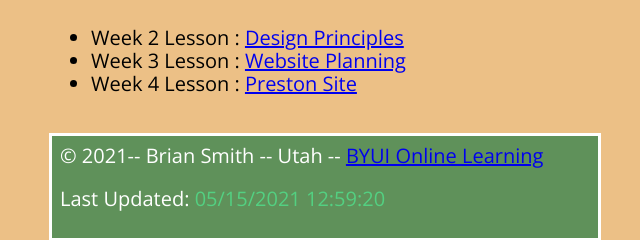
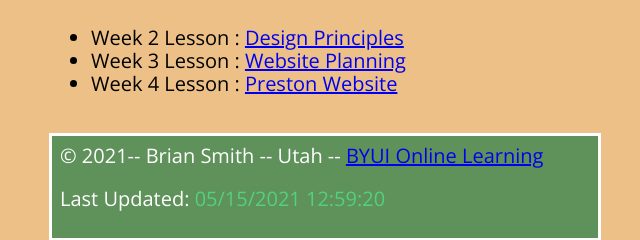
Before and after one commit to smithbh1/CS-Class-2nd-Semester, a plain HTML site: page index.html in a window 1280 px wide. Shown: the part 268-508 px from the top of the page, 315-955 px from the left. Drawn offline with nearby package versions, Linux system fonts and the light colour scheme.

Commit message:
link to lesson 4

```diff
--- a/index.html
+++ b/index.html
@@ -24,7 +24,7 @@
         <ul>
           <li>Week 2 Lesson : <a href="lesson2/design_principles.html" target="_blank">Design Principles</a></li>
           <li>Week 3 Lesson : <a href="lesson3/index.html" target="_blank">Website Planning</a></li>
-          <li>Week 4 Lesson : <a href="lesson4/preston-4.html" target="_blank">Preston Site</a></li>
+          <li>Week 4 Lesson : <a href="lesson4/preston-4.html" target="_blank">Preston Website</a></li>
         </ul>
       </nav>
     </main>
```
